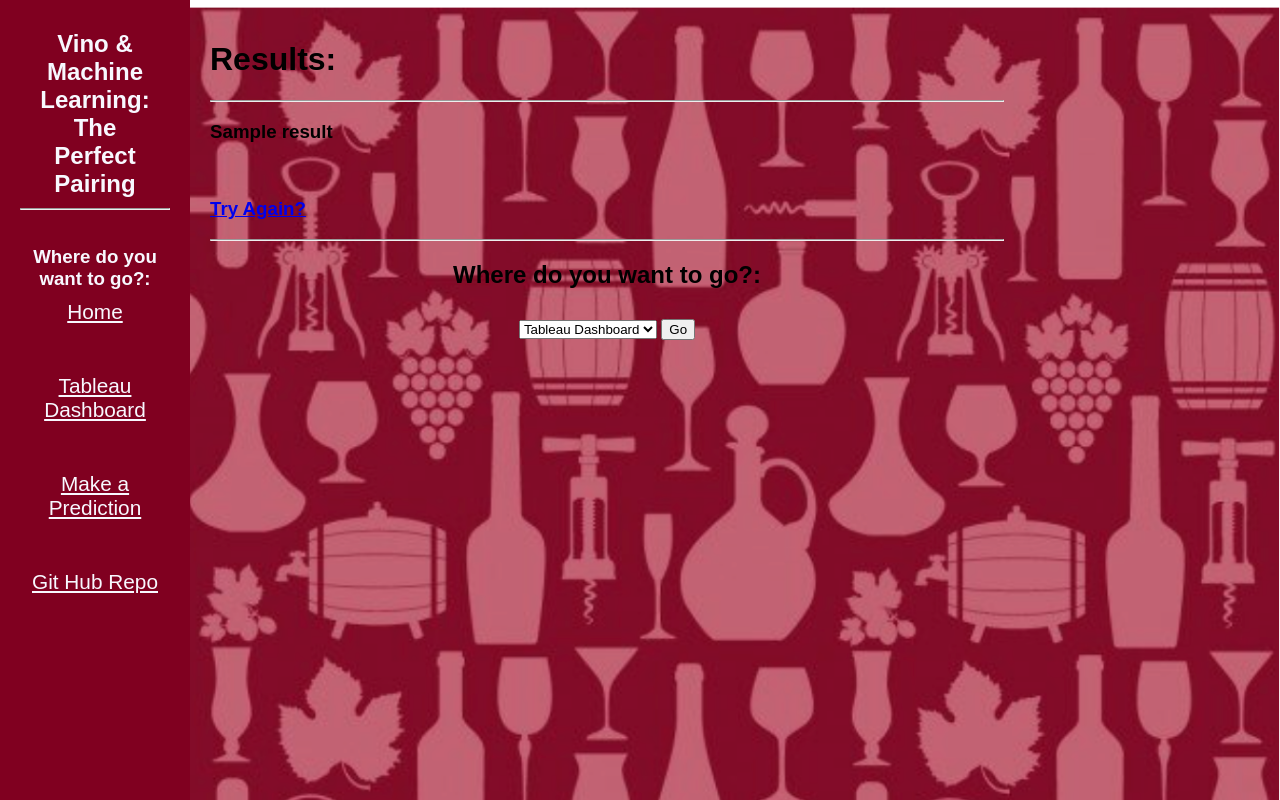
After one commit to Zetaorionis/Capstone_Project, a Flask app: template Flask_app/templates/result2.html in a window 1280 px wide. The commit adds this page. Run offline with Flask 3, Linux system fonts and the light colour scheme; the template is opened without the code that fills it: most values are stand-ins (such as "Sample title", 1, 10 or a date in 2020).

Commit message:
Update Flask App

```diff
--- a/Flask_app/app.py
+++ b/Flask_app/app.py
@@ -3,6 +3,7 @@ from flask import Flask, redirect, url_for, render_template, send_from_directory
 import pandas as pd
 import numpy as np
 import tensorflow as tf
+from joblib import load
 
 # Establish Falsk App, defining static and template folders for rendering
 app = Flask(__name__, static_url_path='',
@@ -45,7 +46,7 @@ def repo():
 
 # API endpoint for displaying prediction results. Function loads model and makes prediciton
 @app.route('/result', methods = ['POST'])  # redered via form submission on makeprediction route
-def result3():
+def result():
     # Loading wine data (for metadata display) & scaled data (for model prediction)
     wine_df = pd.read_csv('static/resources/clean_wine_data_final.csv')
     scaled_df = pd.read_csv('static/resources/scaled_data_df.csv')
@@ -82,7 +83,7 @@ def result3():
             result['accuracy'] = accuracy
 
             return render_template('result.html', result = result)  # render results template and pass content dictionary for display
-
+        # Catch value error for input not being an integer
         except ValueError as e:
             message = f"You did not enter a number. (Error Message: {e.args[0]})."
             return render_template('error.html', message = message)
@@ -90,7 +91,26 @@ def result3():
 # API endpoint to Trained Model Landing Page
 @app.route('/makeprediction2')
 def makeprediction2():
-    return render_template('Prediction.html')
+    return render_template('Prediction2.html')
+
+# API endpoint for displaying prediction results. Function loads model and makes prediciton
+@app.route('/result2', methods = ['POST'])  # redered via form submission on makeprediction route
+def result2():
+
+    X_scaler = load('static/resources/X_scaler.bin')
+
+    if request.method == 'POST':
+        to_predict_list = request.form.to_dict()
+
+        result = to_predict_list
+
+        data =np.zeros(68)
+
+        result = 'country_'+ to_predict_list['country']
+
+        return render_template('result2.html', result = result)
+
+
 
 if __name__ == '__main__':
     app.run(debug=True)
--- /dev/null
+++ b/Flask_app/templates/result2.html
@@ -0,0 +1,55 @@
+<!DOCTYPE html>
+<html lang="en">
+<head>
+    <meta charset="UTF-8">
+    <meta name="viewport" content="width=device-width, initial-scale=1.0">
+    <title>Interactive Model Display</title>
+      <!-- CSS - Use first link if not using flask, use second link if using flask  -->
+<!--   <link rel="stylesheet" type="text/css" href="../static/css/style.css"> -->
+  <link rel="stylesheet" href="{{ url_for('static', filename='css/style.css') }}">
+
+</head>
+
+<body>
+    <div class="container">
+        <!-- Create menu bar for navigation-->
+        <div id="sidebar">
+            <h2>Vino & Machine Learning: The Perfect Pairing</h2>
+            <hr>
+            <br>
+            <h3>Where do you want to go?:</h3>
+            <p><a id='current-link' href='/'>Home</a></p>
+            <p><a href='/dashboard'>Tableau Dashboard</a></p>
+            <p><a href='/makeprediction'>Make a Prediction</a></p>
+            <p><a href='/repo'>Git Hub Repo</a></p>
+        </div>
+        <div class = "content">
+            <div>
+                <h1>Results:</h1><hr>
+                <h3>{{result}}</h3>
+                <br>
+                <h3><a href='/makeprediction'>Try Again?</a></h4>
+
+                <hr>
+                <div class="navigation-container">
+                    <h2>Where do you want to go?:</h2>
+                    <select id="endpointSelect">
+                        <option value="dashboard">Tableau Dashboard</option>
+                        <option value="makeprediction">Make a Prediction</option>
+                        <option value="repo">GitHub Repo</option>
+                    </select>
+                    <button onclick="redirectToEndpoint()">Go</button>
+                </div>
+            </div>
+        </div>
+
+
+    <script>
+        function redirectToEndpoint() {
+            var selectElement = document.getElementById("endpointSelect");
+            var selectedValue = selectElement.value;
+            window.location.href = "/" + selectedValue;
+        }
+    </script>
+</body>
+</html>
```
Also changed, not shown: Flask_app/templates/Prediction2.html (renamed from Flask_app/templates/Prediction copy.html, +11 -5 lines), 1 other file.
